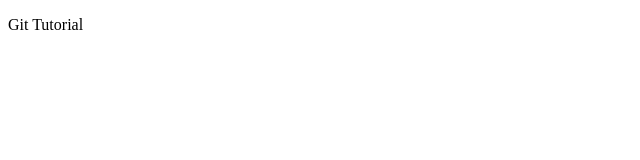
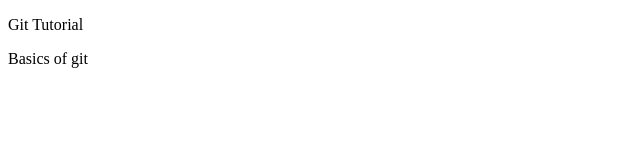
Before and after one commit to TheMujahid/Demo, a plain HTML site: page index.html in a window 1280 px wide. Shown: the full height of the page, 0-640 px from the left. Drawn offline with Linux system fonts and the light colour scheme.

Commit message:
first modification

```diff
--- a/index.html
+++ b/index.html
@@ -7,5 +7,6 @@
 </head>
 <body>
     <p>Git Tutorial</p>
+    <p>Basics of git</p>
 </body>
 </html>
```
